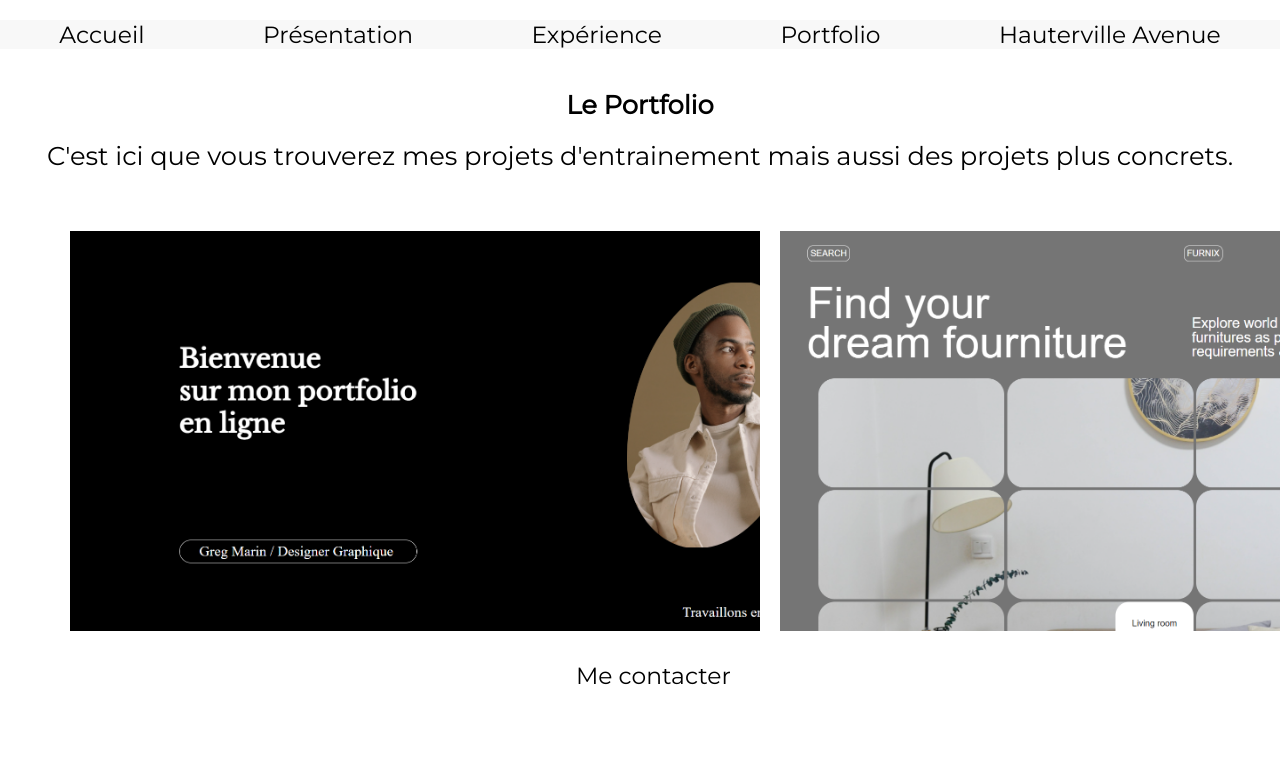
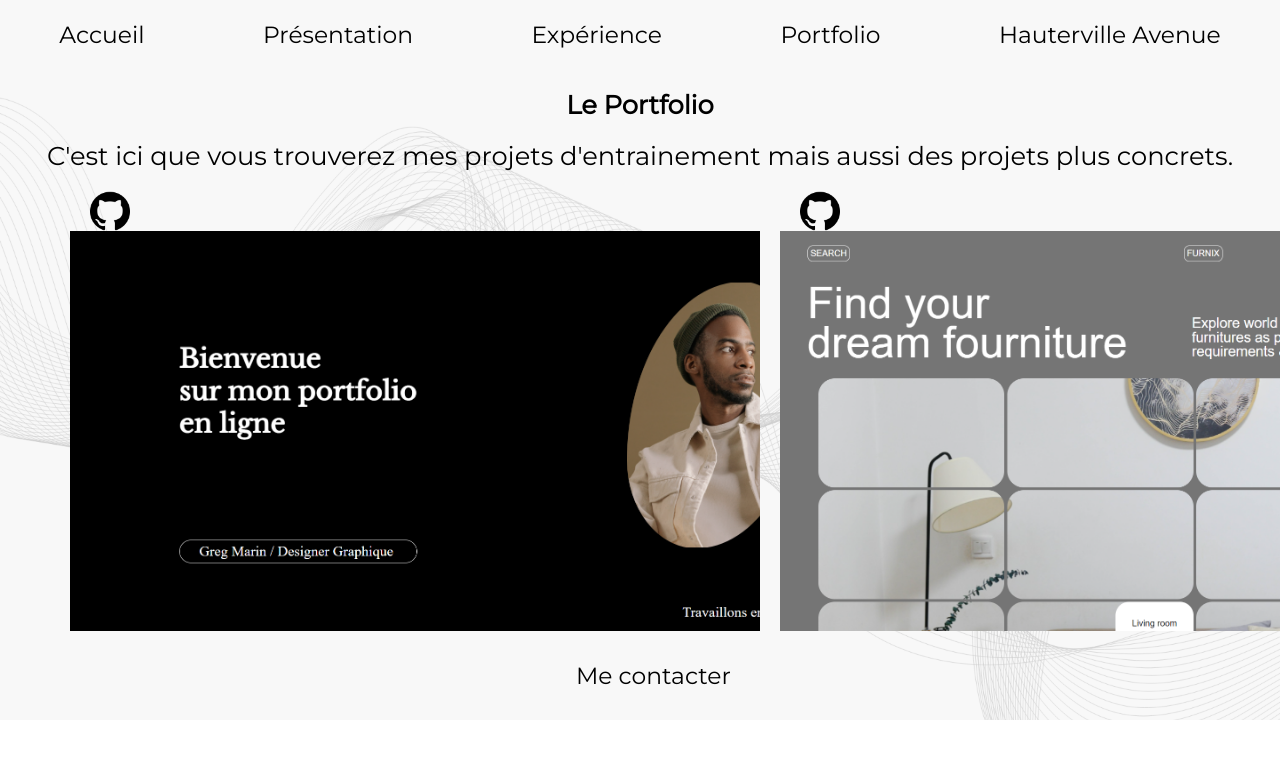
Before and after one commit to Dim-crea/Hauterville-Dimitry.github.io, a plain HTML site: page Portfolio.html in a window 1280 px wide. Shown: the top 758 px of the page. Drawn offline with Linux system fonts and the light colour scheme; files whose address does not match are found by name; a web font is replaced by a local one.

Commit message:
Mise à jour des assets

```diff
--- a/Feuilles de styles/style.css
+++ b/Feuilles de styles/style.css
@@ -7,7 +7,7 @@
 }
 
 body{
-    background-image:url(/Projetest/Asset/Background.png);
+    background-image:url(/Asset/Background.png);
     background-repeat: no-repeat;
     background-size: cover;
     font-family: Montserrat;
--- a/Feuilles de styles/styleExpérience.css
+++ b/Feuilles de styles/styleExpérience.css
@@ -7,7 +7,7 @@
 }
 
 body{
-    background-image:url(/Projetest/Asset/Background.png);
+    background-image:url(/Asset/Background.png);
     background-repeat: no-repeat;
     background-size: cover;
     font-family: Montserrat;
--- a/Feuilles de styles/styleHautervilleAvenue.css
+++ b/Feuilles de styles/styleHautervilleAvenue.css
@@ -7,7 +7,7 @@
 }
 
 body{
-    background-image:url(/Projetest/Asset/Background.png);
+    background-image:url(/Asset/Background.png);
     background-repeat: no-repeat;
     background-size: cover;
     font-family: Montserrat;
--- a/Feuilles de styles/stylePortfolio.css
+++ b/Feuilles de styles/stylePortfolio.css
@@ -7,7 +7,7 @@
 }
 
 body{
-    background-image:url(/Projetest/Asset/Background.png);
+    background-image:url(/Asset/Background.png);
     background-repeat: no-repeat;
     background-size: cover;
     font-family: Montserrat;
@@ -66,7 +66,7 @@ header a:hover{
 }
 
 .div1{
-    background-image: url(/Projetest/Asset/2023-06-19\ \(1\).png);
+    background-image: url(/Asset/2023-06-19\ \(1\).png);
     background-size: cover;
 }
 
@@ -85,15 +85,14 @@ header a:hover{
 }
 
 .div2{
-    background-image: url(/Projetest/Asset/2023-06-19\ \(2\).png);
+    background-image: url(/Asset/2023-06-19\ \(2\).png);
     background-size: cover;
 }
 
 .div2 a{
     text-decoration: none;
     color: #f8f8f8;
-    margin-left: 20px;
-
+    margin-left: 20px ;
 }
 
 .div2 img{
--- a/Feuilles de styles/stylePrésentation.css
+++ b/Feuilles de styles/stylePrésentation.css
@@ -7,7 +7,7 @@
 }
 
 body{
-    background-image:url(/Projetest/Asset/Background.png);
+    background-image:url(/Asset/Background.png);
     background-repeat: no-repeat;
     background-size: cover;
     font-family: Montserrat;
--- a/Portfolio.html
+++ b/Portfolio.html
@@ -29,10 +29,10 @@
         </section>
         <section class="grid">
             <div class="div1">
-                <a href="https://github.com/Dim-crea/Portfolio-Black-White-PE.git" target="_blank"><img src="/Projetest/Asset/github.png" alt=""></a>
+                <a href="https://github.com/Dim-crea/Portfolio-Black-White-PE.git" target="_blank"><img src="/Asset/github.png" alt=""></a>
             </div>
             <div class="div2">
-                <a href="https://github.com/Dim-crea/decoration-d-interieure-PE.git" target="_blank"><img src="/Projetest/Asset/github.png" alt=""></a>
+                <a href="https://github.com/Dim-crea/decoration-d-interieure-PE.git" target="_blank"><img src="/Asset/github.png" alt=""></a>
             </div>
         </section>
 
```
